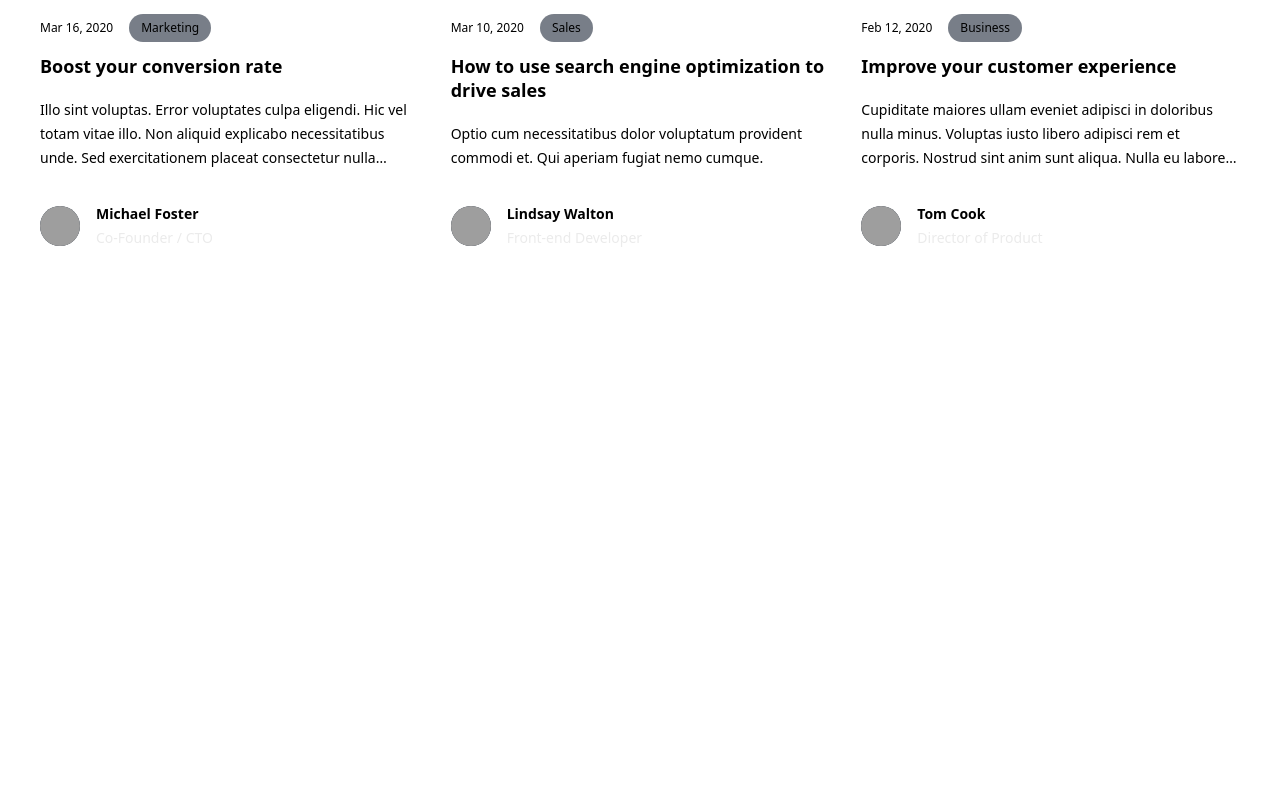
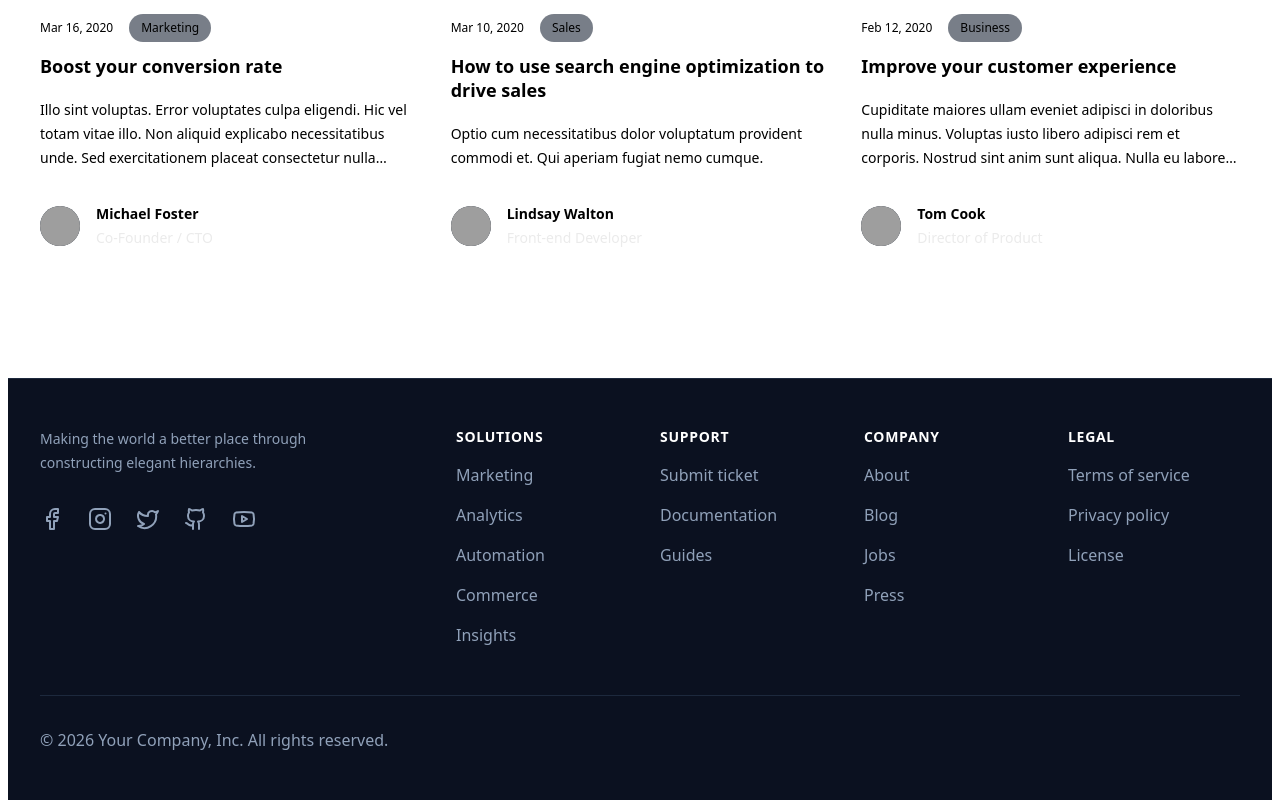
Before and after one commit to saurabhkuriyal/30_DegreeNorth, a Next.js app: page / in a window 1280 px wide. Shown: the part 2545-3345 px from the top of the page. Before the commit the page ends 2923 px from the top, so only its background shows below. Built offline with nearby package versions, Linux system fonts and the light colour scheme; grey boxes are pictures that could not be loaded.

Commit message:
adding footer

```diff
--- a/app/layout.tsx
+++ b/app/layout.tsx
@@ -1,3 +1,4 @@
+import Footer from '@/components/custom/Footer';
 import Navbar from '@/components/custom/Navbar';
 import type { Metadata } from "next";
 import { Geist, Geist_Mono } from "next/font/google";
@@ -31,6 +32,7 @@ export default function RootLayout({
         <div className='mx-2'>
         <Navbar />
         {children}
+        <Footer/>
         </div>
       </body>
     </html>
--- /dev/null
+++ b/components/custom/Footer.tsx
@@ -0,0 +1,139 @@
+import { Facebook, Github, Instagram, Twitter, Youtube } from 'lucide-react';
+
+const Footer = () => {
+  // Data structure for cleaner code and easier maintenance
+  const footerLinks = {
+    solutions: [
+      { name: 'Marketing', href: '#' },
+      { name: 'Analytics', href: '#' },
+      { name: 'Automation', href: '#' },
+      { name: 'Commerce', href: '#' },
+      { name: 'Insights', href: '#' },
+    ],
+    support: [
+      { name: 'Submit ticket', href: '#' },
+      { name: 'Documentation', href: '#' },
+      { name: 'Guides', href: '#' },
+    ],
+    company: [
+      { name: 'About', href: '#' },
+      { name: 'Blog', href: '#' },
+      { name: 'Jobs', href: '#' },
+      { name: 'Press', href: '#' },
+    ],
+    legal: [
+      { name: 'Terms of service', href: '#' },
+      { name: 'Privacy policy', href: '#' },
+      { name: 'License', href: '#' },
+    ],
+  };
+
+  return (
+    <footer className="bg-[#0B1120] text-white py-12 border-t border-slate-800">
+      <div className="max-w-7xl mx-auto px-4 sm:px-6 lg:px-8">
+        <div className="grid grid-cols-1 md:grid-cols-2 lg:grid-cols-6 gap-8 lg:gap-12">
+
+          {/* Brand Section (Tagline & Socials) - Takes up 2 columns on large screens */}
+          <div className="lg:col-span-2 space-y-8">
+            <p className="text-slate-400 text-sm leading-6 max-w-xs">
+              Making the world a better place through constructing elegant hierarchies.
+            </p>
+            <div className="flex space-x-6">
+              <a href="#" className="text-slate-400 hover:text-white transition-colors duration-200">
+                <span className="sr-only">Facebook</span>
+                <Facebook className="h-6 w-6" />
+              </a>
+              <a href="#" className="text-slate-400 hover:text-white transition-colors duration-200">
+                <span className="sr-only">Instagram</span>
+                <Instagram className="h-6 w-6" />
+              </a>
+              <a href="#" className="text-slate-400 hover:text-white transition-colors duration-200">
+                <span className="sr-only">X (Twitter)</span>
+                {/* Lucide "Twitter" icon used here. If you specifically need the 'X' logo,
+                    you may need to import a custom SVG or ensure your lucide version supports it */}
+                <Twitter className="h-6 w-6" />
+              </a>
+              <a href="#" className="text-slate-400 hover:text-white transition-colors duration-200">
+                <span className="sr-only">GitHub</span>
+                <Github className="h-6 w-6" />
+              </a>
+              <a href="#" className="text-slate-400 hover:text-white transition-colors duration-200">
+                <span className="sr-only">YouTube</span>
+                <Youtube className="h-6 w-6" />
+              </a>
+            </div>
+          </div>
+
+          {/* Links Section - Spans 4 columns on large screens */}
+          <div className="md:col-span-2 lg:col-span-4 grid grid-cols-2 sm:grid-cols-4 gap-8">
+
+            {/* Solutions Column */}
+            <div>
+              <h3 className="text-sm font-semibold text-white tracking-wider uppercase">Solutions</h3>
+              <ul className="mt-4 space-y-4">
+                {footerLinks.solutions.map((item) => (
+                  <li key={item.name}>
+                    <a href={item.href} className="text-base text-slate-400 hover:text-white transition-colors duration-200">
+                      {item.name}
+                    </a>
+                  </li>
+                ))}
+              </ul>
+            </div>
+
+            {/* Support Column */}
+            <div>
+              <h3 className="text-sm font-semibold text-white tracking-wider uppercase">Support</h3>
+              <ul className="mt-4 space-y-4">
+                {footerLinks.support.map((item) => (
+                  <li key={item.name}>
+                    <a href={item.href} className="text-base text-slate-400 hover:text-white transition-colors duration-200">
+                      {item.name}
+                    </a>
+                  </li>
+                ))}
+              </ul>
+            </div>
+
+            {/* Company Column */}
+            <div>
+              <h3 className="text-sm font-semibold text-white tracking-wider uppercase">Company</h3>
+              <ul className="mt-4 space-y-4">
+                {footerLinks.company.map((item) => (
+                  <li key={item.name}>
+                    <a href={item.href} className="text-base text-slate-400 hover:text-white transition-colors duration-200">
+                      {item.name}
+                    </a>
+                  </li>
+                ))}
+              </ul>
+            </div>
+
+            {/* Legal Column */}
+            <div>
+              <h3 className="text-sm font-semibold text-white tracking-wider uppercase">Legal</h3>
+              <ul className="mt-4 space-y-4">
+                {footerLinks.legal.map((item) => (
+                  <li key={item.name}>
+                    <a href={item.href} className="text-base text-slate-400 hover:text-white transition-colors duration-200">
+                      {item.name}
+                    </a>
+                  </li>
+                ))}
+              </ul>
+            </div>
+          </div>
+        </div>
+
+        {/* Optional: Copyright Bottom Bar */}
+        <div className="mt-12 border-t border-slate-800 pt-8">
+          <p className="text-base text-slate-400 text-center xl:text-left">
+            &copy; {new Date().getFullYear()} Your Company, Inc. All rights reserved.
+          </p>
+        </div>
+      </div>
+    </footer>
+  );
+};
+
+export default Footer;
```
